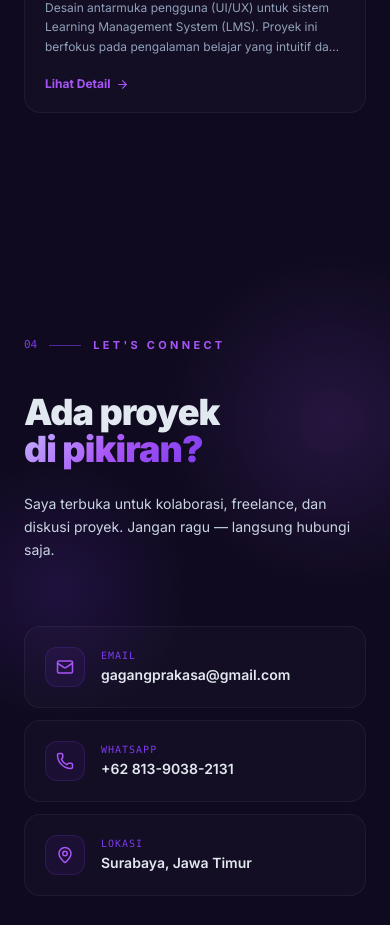
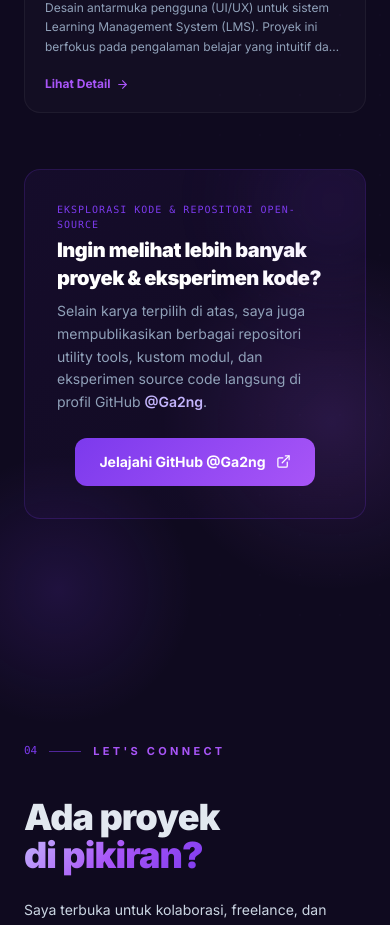
Before and after one commit to Ga2ng/portfolio-ga2ng, a Next.js app: page / in a window 390 px wide. Shown: the part 5740-6665 px from the top of the page. Built offline with nearby package versions, Linux system fonts and the light colour scheme.

Commit message:
feat: add Portfolio component to display project showcase and GitHub link section

```diff
--- a/components/Portfolio.tsx
+++ b/components/Portfolio.tsx
@@ -114,6 +114,44 @@ export default function Portfolio() {
             </motion.div>
           ))}
         </div>
+
+        {/* GitHub Repositories Banner CTA */}
+        <motion.div
+          initial={{ opacity: 0, y: 24 }}
+          whileInView={{ opacity: 1, y: 0 }}
+          viewport={{ once: true }}
+          transition={{ duration: 0.6, delay: 0.2, ease: [0.16, 1, 0.3, 1] }}
+          className="mt-14 p-8 rounded-2xl border border-[#7c3aed]/20 relative overflow-hidden flex flex-col md:flex-row items-center justify-between gap-6"
+          style={{ background: "linear-gradient(135deg, rgba(124,58,237,0.06) 0%, rgba(168,85,247,0.02) 100%)" }}
+        >
+          {/* Subtle glow orb */}
+          <div className="absolute -top-12 -right-12 w-40 h-40 rounded-full bg-[#7c3aed]/10 blur-2xl pointer-events-none" />
+
+          <div>
+            <span className="text-[10px] font-mono text-[#7c3aed] tracking-widest uppercase mb-1 block">
+              Eksplorasi Kode &amp; Repositori Open-Source
+            </span>
+            <h3 className="text-xl font-black text-white mb-2 tracking-tight">
+              Ingin melihat lebih banyak proyek &amp; eksperimen kode?
+            </h3>
+            <p className="text-slate-400 text-sm max-w-xl leading-relaxed">
+              Selain karya terpilih di atas, saya juga mempublikasikan berbagai repositori utility tools, kustom modul, dan eksperimen source code langsung di profil GitHub <span className="text-[#c4b5fd] font-semibold">@Ga2ng</span>.
+            </p>
+          </div>
+
+          <a
+            href="https://github.com/Ga2ng"
+            target="_blank"
+            rel="noopener noreferrer"
+            className="flex-shrink-0 inline-flex items-center gap-2.5 px-6 py-3.5 rounded-xl text-sm font-bold text-white transition-all duration-300 hover:scale-[1.02] active:scale-[0.98] hover:shadow-[0_0_28px_rgba(124,58,237,0.4)]"
+            style={{
+              background: "linear-gradient(135deg, #7c3aed, #a855f7)",
+            }}
+          >
+            Jelajahi GitHub @Ga2ng
+            <ExternalLink size={15} />
+          </a>
+        </motion.div>
       </div>
     </section>
   );
```
